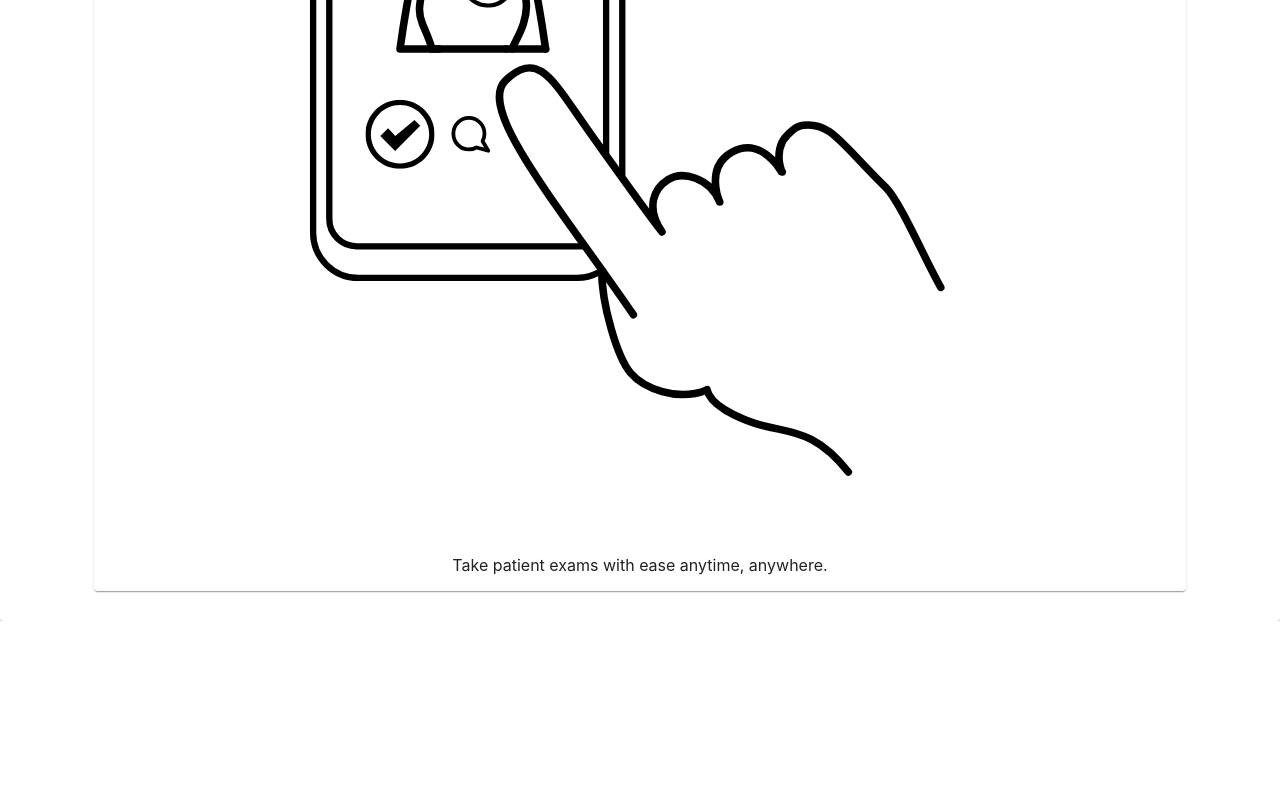
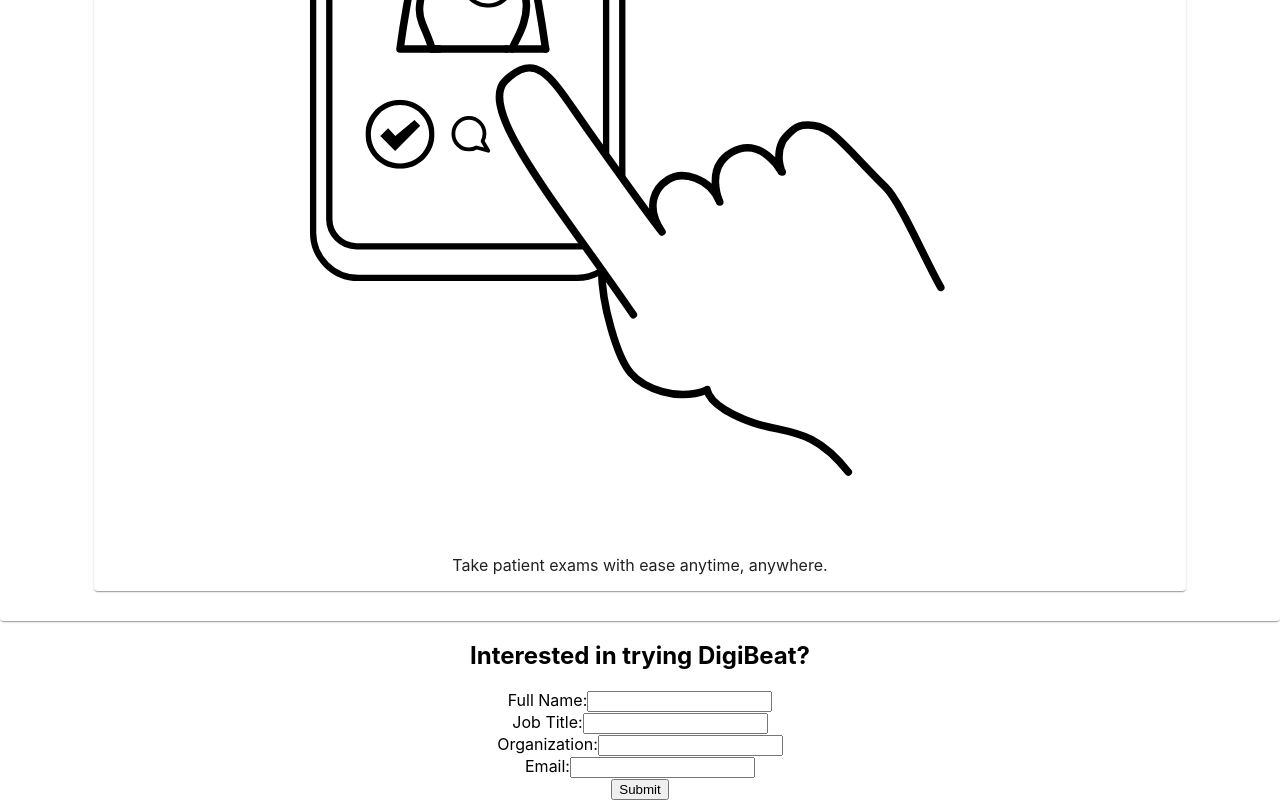
Before and after one commit to kayldubs/DB-Web, a React (Create React App) app: page / in a window 1280 px wide. Shown: the part 4920-5720 px from the top of the page. Before the commit the page ends 5541 px from the top, so only its background shows below. Built offline with nearby package versions, Linux system fonts and the light colour scheme.

Commit message:
added input box and functionality

```diff
--- a/src/App.js
+++ b/src/App.js
@@ -6,6 +6,7 @@
 import Home from './components/Home';
 import Nav from './components/Nav';
 import Features from './components/Features';
+import ContactForm from './components/Contact';
 // import Payer from './components/Payer';
 // import Physician from './components/Physician';
 // import Footer from './components/Footer';
@@ -80,6 +81,7 @@
                 </div>
               </Home>
               <Features currentCategory={currentCategory}></Features>
+              <ContactForm></ContactForm>
             </main>
             {/* <Route exact path="/Payer" component={Payer} /> */}
             {/* <Route exact path="/Physician" component={Physician} /> */}
--- a/src/components/Contact/index.js
+++ b/src/components/Contact/index.js
@@ -1,25 +1,38 @@
-import React from 'react';
+import React, {useState} from 'react';
+
+
 
 function ContactForm() {
+
+    const [formState, setFormState] = useState({ name: '', email: '', organization:'', jobTitle: ''});
+    const { name, email, jobTitle, organization  } = formState;
+    function handleSubmit(e) {
+        e.preventDefault();
+        console.log(formState);
+      }
+    function handleChange(e) {
+        setFormState({...formState, [e.target.name]: e.target.value })
+      }
+
 return (
     <section>
         <h1>Interested in trying DigiBeat?</h1>
-        <form id="contact-form">
+        <form id="contact-form" onSubmit={handleSubmit}>
             <div>
-                <label htmlFor="Full Name">Full Name:</label>
-                <input type="text" name="Full Name"/>
+                <label htmlFor="name">Full Name:</label>
+                <input type="text" defaultValue={name} onChange={handleChange} name="name" />
             </div>
             <div>
-                <label htmlFor="Job Title">Job Title</label>
-                <input type="text" name="Job Title"/>
+                <label htmlFor="Job Title">Job Title:</label>
+                <input type="text" defaultValue={jobTitle} onChange={handleChange} name="jobTitle"/>
             </div>
             <div>
-                <label htmlFor="Organization">Organization:</label>
-                <input type="text" name="Organization"/>
+                <label htmlFor="organization">Organization:</label>
+                <input type="text" defaultValue={organization} onChange={handleChange} name="organization" />
             </div>
             <div>
-                <label htmlFor="Email">Email:</label>
-                <input type="text" name="Email" />
+                <label htmlFor="email">Email:</label>
+                <input type="email" defaultValue={email} onChange={handleChange} name="Email" />
             </div>
             <button type="submit">Submit</button>
         </form>
```
